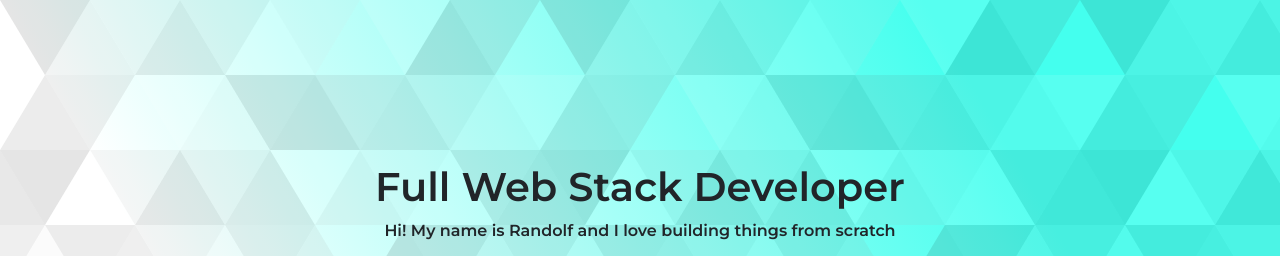
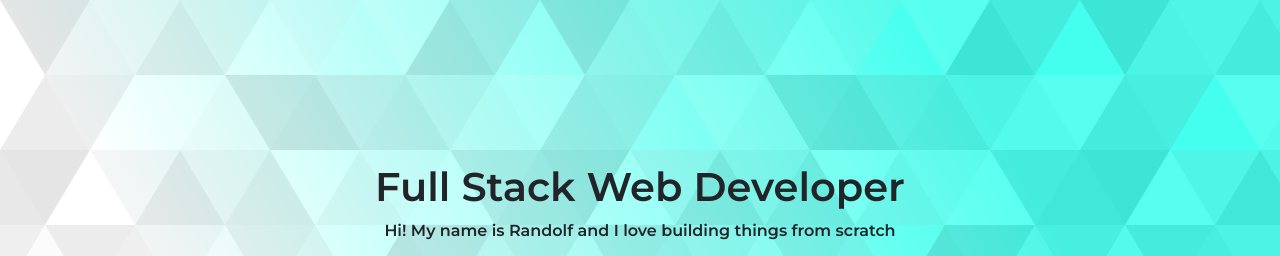
Before and after one commit to rsaldonido/fcb-portfolio, a plain HTML site: page index.html in a window 1280 px wide. Shown: the top 256 px of the page. Drawn offline with nearby package versions, Linux system fonts and the light colour scheme.

Commit message:
Update index.html
Updated h1 text

```diff
--- a/index.html
+++ b/index.html
@@ -26,7 +26,7 @@
 		<div class="container-fluid mb-5">
 			<!-- id is an attribute to name a tag uniquely -->
 			<section id="landing" class="text-center mt-5">
-				<h1>Full Web Stack Developer</h1>
+				<h1>Full Stack Web Developer</h1>
 				<p>Hi! My name is Randolf and I love building things from scratch</p>
 
 				<img src="./images/landing-pic.jpg" class="img-fluid" id="profile">
```
